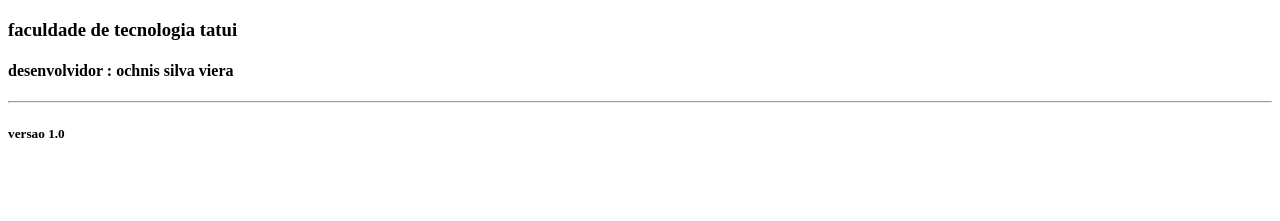
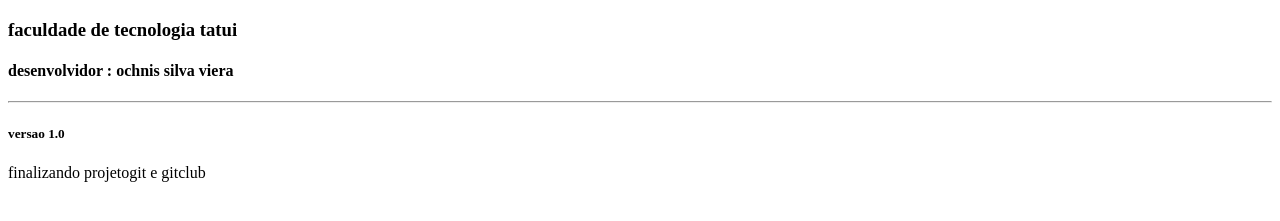
Before and after one commit to lordemaico/fti-, a plain HTML site: page index.html in a window 1280 px wide. Shown: the part 61-282 px from the top of the page. Drawn offline with Linux system fonts and the light colour scheme.

Commit message:
animaçao

```diff
--- a/index.html
+++ b/index.html
@@ -11,5 +11,6 @@
     <h4>desenvolvidor : ochnis silva viera </h4>
     <hr>
     <h5> versao 1.0</h5>
+    <marque>finalizando projetogit e gitclub</marque>
 </body>
 </html>
```
